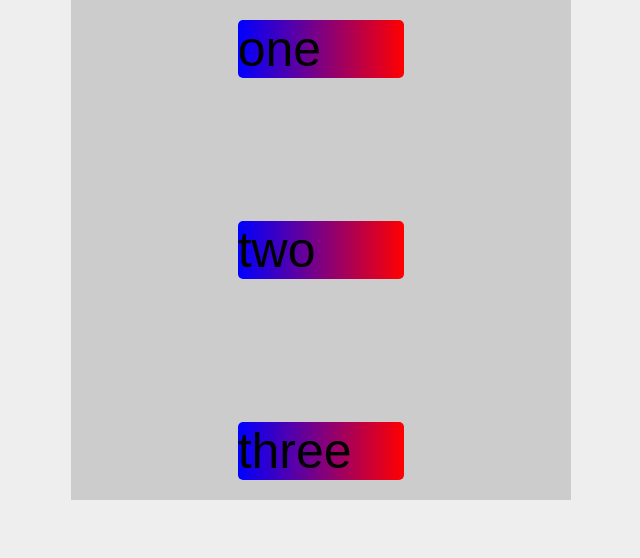
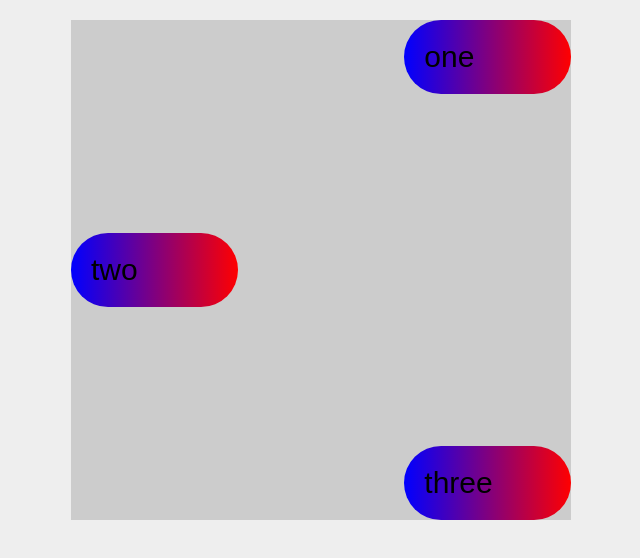
Before and after one commit to MohamedFetohRagab/myproject, a plain HTML site: page index.html in a window 1280 px wide. Shown: the whole page, without its empty margins (319-959 px from the left). Drawn offline with Linux system fonts and the light colour scheme.

Commit message:
modified html and css file

```diff
--- a/css/main.css
+++ b/css/main.css
@@ -14,12 +14,16 @@ main {
   width: 500px;
   height: 500px;
   justify-content: space-between;
+  align-items: flex-end;
+  margin: 20px auto;
 }
 main div {
-  font-size: 50px;
-
-  border-radius: 5px;
-  margin: 20px auto;
+  padding: 20px;
+  font-size: 30px;
+  width: calc(500px / 3);
+  border-radius: 50px;
   background-image: linear-gradient(to right, blue, red);
-  width: calc(500px / 3);
 }
+main .two {
+  align-self: flex-start;
+}
--- a/index.html
+++ b/index.html
@@ -10,7 +10,7 @@
     <main>
 
             <div>one</div>
-            <div>two</div>
+            <div class="two">two</div>
             <div>three</div>
 
     </main>
```
